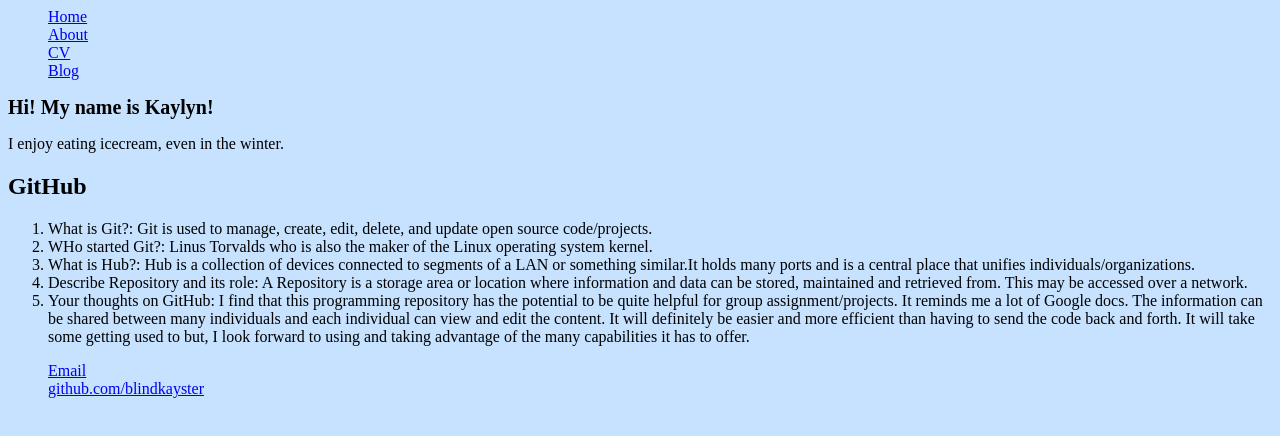
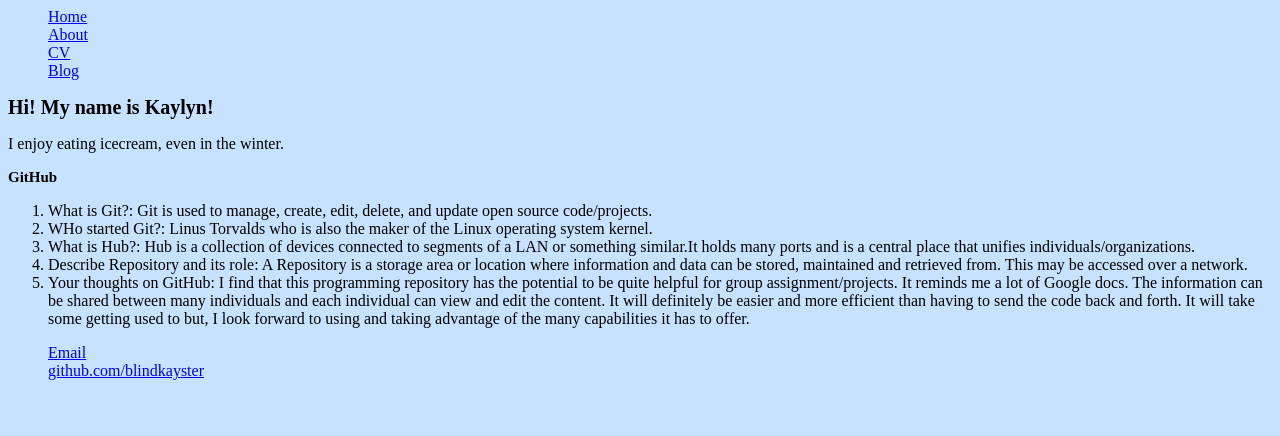
Before and after one commit to Spr18JSKH/blindkayster.github.io, a plain HTML site: page index.html in a window 1280 px wide. Drawn offline with Linux system fonts and the light colour scheme.

Commit message:
Update main.css

```diff
--- a/css/main.css
+++ b/css/main.css
@@ -11,3 +11,7 @@ ul
 color:#FFF;
 list-style-type: none;
 }
+h2
+{
+  font-size: 15px;
+}
```
